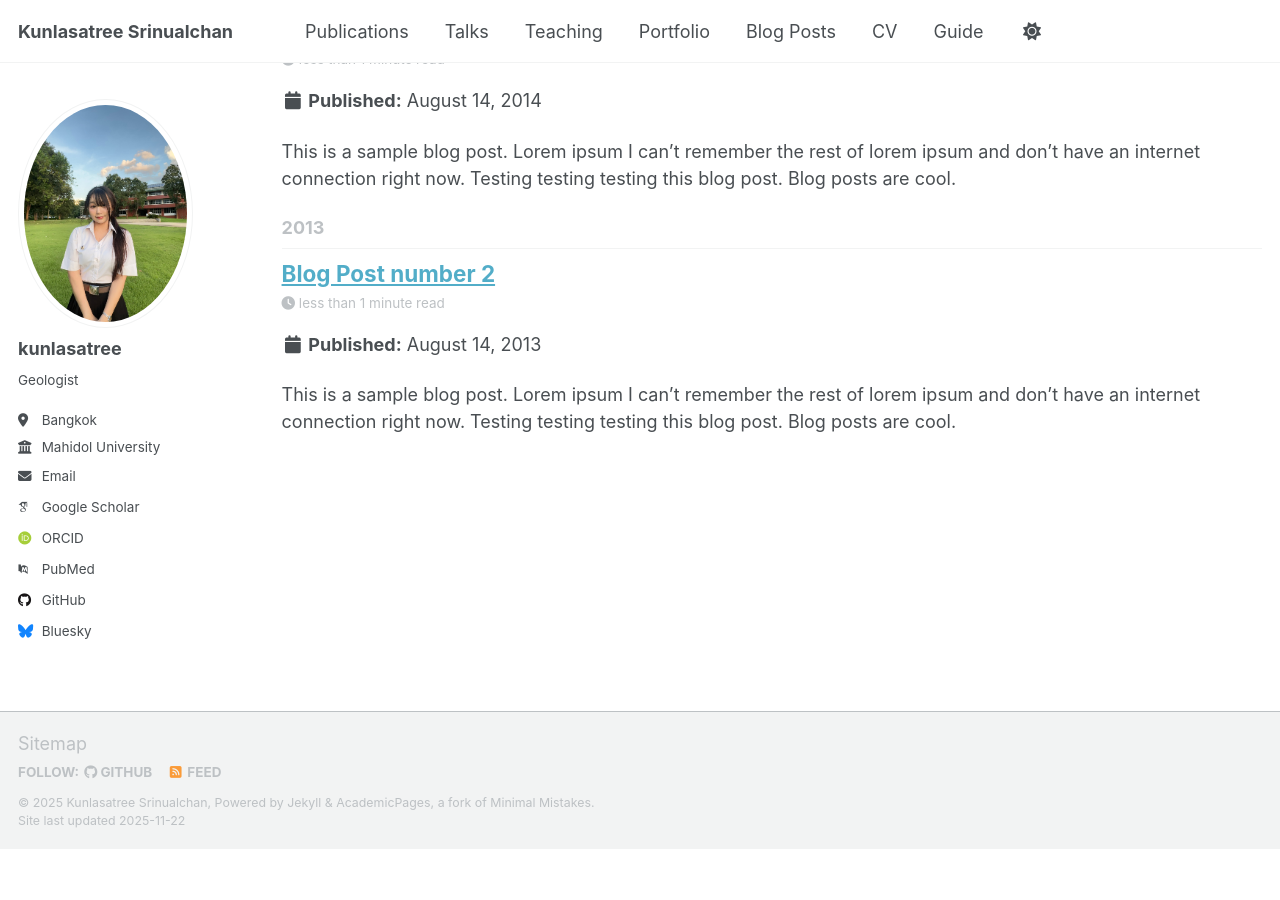
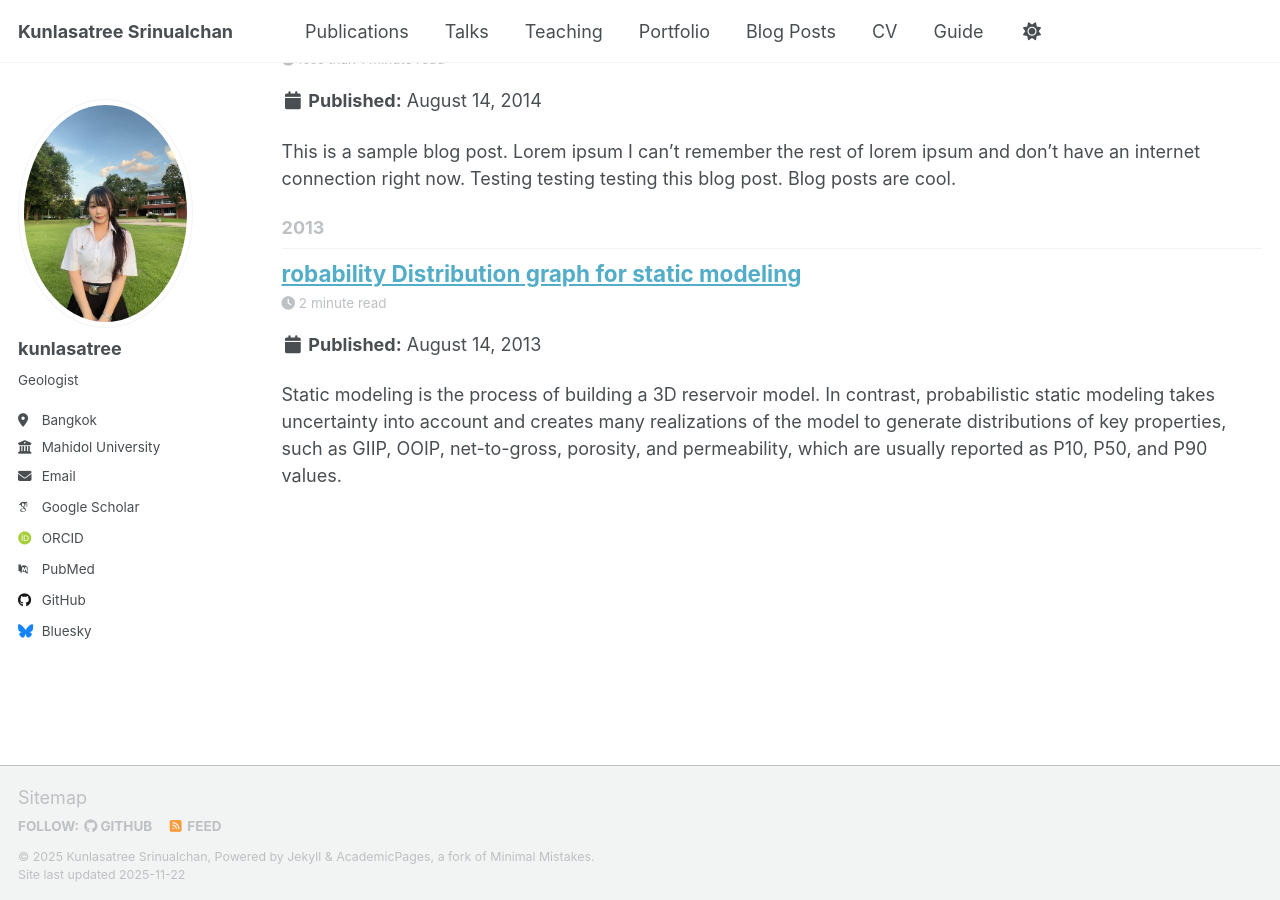
Before and after one commit to kunlasatree2332/kunlasatree2332.github.io, a Jekyll site: the page built from _pages/year-archive.html, in a window 1280 px wide and 900 px high, scrolled down 639 px. Built offline with Jekyll 4.4.1, drawn with Linux system fonts in a browser that asks for light colours; some web fonts are replaced; a script that is not in the unit is left out; before the commit the page ends 1488 px from its top, so only the background shows below that; part of the change alters nothing that is shown.

Commit message:
Update 2013-08-14-blog-post-2.md

```diff
--- a/_posts/2013-08-14-blog-post-2.md
+++ b/_posts/2013-08-14-blog-post-2.md
@@ -1,20 +1,93 @@
 ---
-title: 'Blog Post number 2'
+title: 'robability Distribution graph for static modeling'
 date: 2013-08-14
 permalink: /posts/2013/08/blog-post-2/
 tags:
-  - cool posts
-  - category1
-  - category2
+  - Static modeling
 ---
 
-This is a sample blog post. Lorem ipsum I can't remember the rest of lorem ipsum and don't have an internet connection right now. Testing testing testing this blog post. Blog posts are cool.
+Static modeling is the process of building a 3D reservoir model. In contrast, probabilistic static modeling takes uncertainty into account and creates many realizations of the model to generate distributions of key properties, such as GIIP, OOIP, net-to-gross, porosity, and permeability, which are usually reported as P10, P50, and P90 values.
 
-Headings are cool
-======
+When we calculate volumetrics using a probabilistic approach, we obtain many possible volume values. By plotting these results on a probability distribution graph, we can identify representative values for each probability level, such as P10, P50, and P90.
 
-You can have many headings
-======
+<img width="974" height="605" alt="image" src="https://github.com/user-attachments/assets/2ff3db10-06b7-4337-83ca-64709a9a7044" />
 
-Aren't headings cool?
+---python
+import numpy as np
+import pandas as pd
+import matplotlib.pyplot as plt
+
+# 1) Read GIIP File
+# If it is a .csv file, use read_csv instead
+df = pd.read_csv("GIIP.csv")
+
+# Combine values from all desired columns
+cols = ["Short Range", "Medium Range", "Long Range"]
+giip = df[cols].values.flatten()      # Convert to 1D array
+giip = giip[~np.isnan(giip)]         # Remove NaN values if they exist
+
+# 2) Prepare data for plotting
+giip_sorted = np.sort(giip)          # Sort from low to high
+n = len(giip_sorted)
+
+# Use empirical CDF and reverse it to get "probability of exceedance"
+ranks = np.arange(1, n + 1)
+p_cdf = ranks / (n + 1)              # 0–1 (Bottom up)
+p_exceed = 1 - p_cdf                 # 1–0 (Like the example graph)
+
+# 3) Find P90, P50, P10
+#    (Using general reserve volume survey definition)
+#    P90 = 10th percentile
+#    P50 = 50th percentile
+#    P10 = 90th percentile
+P90_val = np.quantile(giip_sorted, 0.10)
+P50_val = np.quantile(giip_sorted, 0.50)
+P10_val = np.quantile(giip_sorted, 0.90)
+
+print(f"P90 GIIP ≈ {P90_val:.1f} BSCF")
+print(f"P50 GIIP ≈ {P50_val:.1f} BSCF")
+print(f"P10 GIIP ≈ {P10_val:.1f} BSCF")
+
+# 4) Plot the graph as in the figure
+
+fig, ax = plt.subplots(figsize=(8, 5))
+
+# GIIP vs probability points
+ax.scatter(giip_sorted, p_exceed, s=20)
+
+# Horizontal lines for different P levels
+ax.axhline(0.90, color="blue",  linestyle="--", linewidth=1)
+ax.axhline(0.50, color="red",   linestyle="--", linewidth=1)
+ax.axhline(0.10, color="purple",linestyle="--", linewidth=1)
+
+# Vertical lines for representative GIIP P values
+ax.axvline(P90_val, color="blue",  linestyle="--", linewidth=1)
+ax.axvline(P50_val, color="red",   linestyle="--", linewidth=1)
+ax.axvline(P10_val, color="purple",linestyle="--", linewidth=1)
+
+# Arrows (vertical) pointing down to the x-axis
+ax.annotate("", xy=(P90_val, 0.0),  xytext=(P90_val, 0.90),
+            arrowprops=dict(arrowstyle="->", color="blue"))
+ax.annotate("", xy=(P50_val, 0.0),  xytext=(P50_val, 0.50),
+            arrowprops=dict(arrowstyle="->", color="red"))
+ax.annotate("", xy=(P10_val, 0.0),  xytext=(P10_val, 0.10),
+            arrowprops=dict(arrowstyle="->", color="purple"))
+
+# Add labels
+ax.set_title("A-01", fontsize=16)
+ax.set_xlabel("GIIP (BSCF)")
+ax.set_ylabel("Probability of Exceedance")
+
+# Legend similar to the figure
+from matplotlib.lines import Line2D
+legend_lines = [
+    Line2D([0], [0], color="blue",  lw=2),
+    Line2D([0], [0], color="red",   lw=2),
+    Line2D([0], [0], color="purple",lw=2),
+]
+ax.legend(legend_lines, ["P90", "P50", "P10"], loc="lower right")
+
+ax.grid(True)
+plt.tight_layout()
+plt.show()
 ------
```
